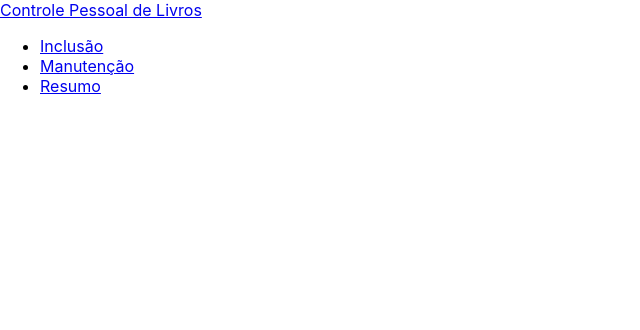
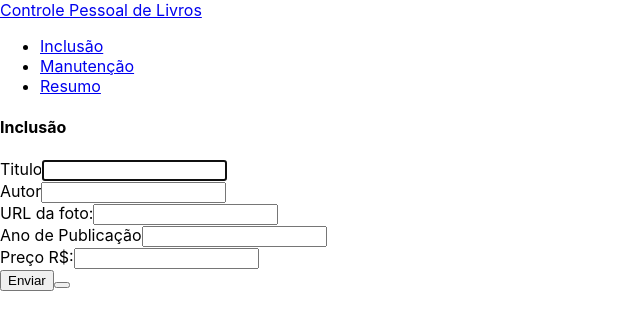
Before and after one commit to dacasfilipe/app_livros_senai, a React (Create React App) app: page / in a window 1280 px wide. Shown: the top 330 px of the page, without its empty margins (0-640 px from the left). Built offline with nearby package versions, Linux system fonts and the light colour scheme.

Commit message:
alterado app.js

```diff
--- a/src/App.js
+++ b/src/App.js
@@ -1,16 +1,16 @@
 import './App.css';
 import MenuSuperior from './components/MenuSuperior';
+import InclusaoLivros from './components/InclusaoLivros';
 
 const App = () => {
   return(  //tudo que vai aqui no return é o que aparece na aplicação
     <>
       <MenuSuperior/>
+      <InclusaoLivros/>
     </>
   )
 }
 //Serão criados 2 componentes para essa aplicação
 //MenuSuperior.js
 //InclusaoLivros.js
-
-
 export default App;
```
